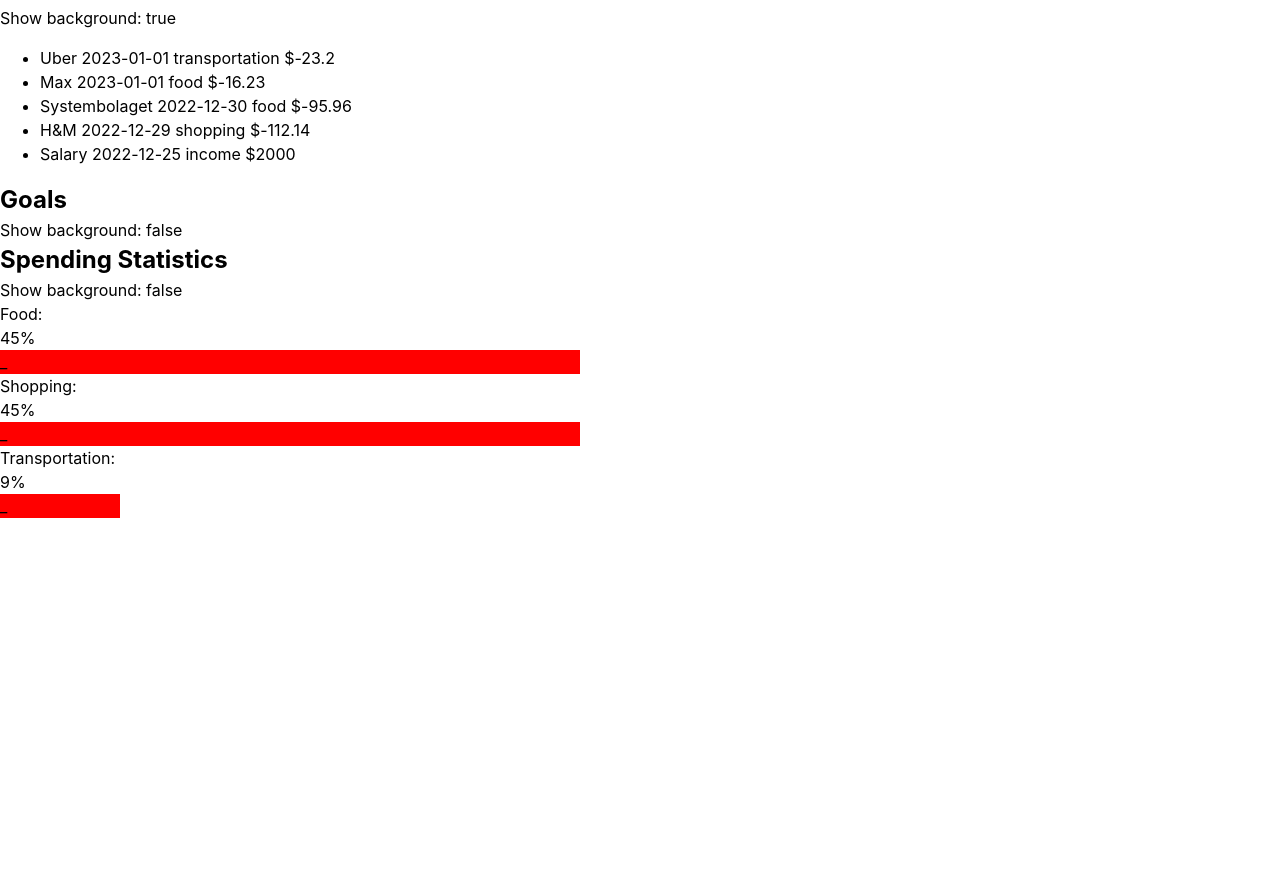
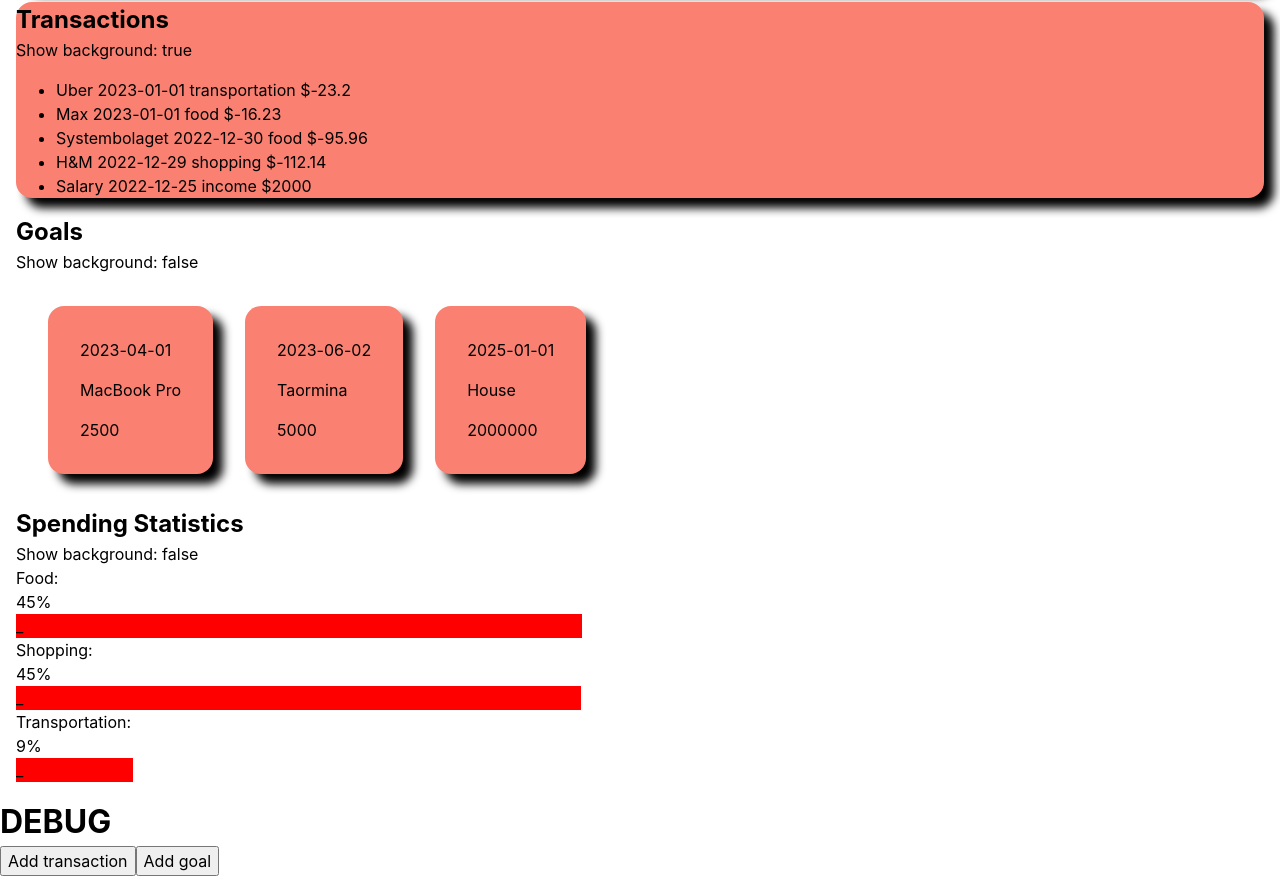
Before and after one commit to annabohlin1997/financial-dashboard, a React (Create React App) app: page / in a window 1280 px wide. Shown: the part 234-1110 px from the top of the page. Before the commit the page ends 800 px from the top, so only its background shows below. Built offline with nearby package versions, Linux system fonts and the light colour scheme.

Commit message:
more skeleton

```diff
--- a/src/App.css
+++ b/src/App.css
@@ -18,3 +18,8 @@
   --color-blue: #70a6e8;
   --color-blue--light: #e4f0ff;
 }
+
+.card-look {
+  background-color: salmon;
+  box-shadow: #000 10px 10px 10px;
+}
--- a/src/App.js
+++ b/src/App.js
@@ -1,7 +1,8 @@
 import { useState } from "react";
 import "./App.css";
 import Cards from "./components/Cards";
-import Module from "./components/Module";
+import GoalsWrapper from "./components/GoalsWrapper";
+import ModuleWrapper from "./components/ModuleWrapper";
 import SpendingStatistics from "./components/SpendingStatistics";
 import Transactions from "./components/Transactions";
 
@@ -63,21 +64,53 @@ const dummyGoals = [
 function App() {
   const [transactions, setTransactions] = useState(dummyTransactions);
 
-  //Should live in the goals component
+  //Should (maybe?!) live in the goals component
   const [goals, setGoals] = useState(dummyGoals);
 
   return (
     <div className="App">
-      <Module title="Cards">
+      <ModuleWrapper title="Cards">
         <Cards transactions={transactions} />
-      </Module>
-      <Module title="Transactions">
+      </ModuleWrapper>
+      <ModuleWrapper title="Transactions">
         <Transactions transactions={transactions} />
-      </Module>
-      <Module title="Goals" showBackground={false}></Module>
-      <Module title="Spending Statistics" showBackground={false}>
+      </ModuleWrapper>
+      <ModuleWrapper title="Goals" showBackground={false}>
+        <GoalsWrapper goals={goals} />
+      </ModuleWrapper>
+      <ModuleWrapper title="Spending Statistics" showBackground={false}>
         <SpendingStatistics transactions={transactions} />
-      </Module>
+      </ModuleWrapper>
+      <h1>DEBUG</h1>
+      <button
+        onClick={() =>
+          setTransactions([
+            ...transactions,
+            {
+              date: "2023-01-01",
+              name: "Uber",
+              amount: -23.2,
+              category: "transportation",
+            },
+          ])
+        }
+      >
+        Add transaction
+      </button>
+      <button
+        onClick={() =>
+          setGoals([
+            ...goals,
+            {
+              date: "2023-04-01",
+              name: "MacBook Pro",
+              amount: 2500,
+            },
+          ])
+        }
+      >
+        Add goal
+      </button>
     </div>
   );
 }
--- a/src/components/Cards.js
+++ b/src/components/Cards.js
@@ -8,9 +8,11 @@ const Cards = ({ transactions }) => {
     .filter((transaction) => transaction.amount > 0)
     .reduce((sum, transaction) => sum + transaction.amount, 0);
 
-  const expenses = transactions
-    .filter((transaction) => transaction.amount > 0)
-    .reduce((sum, transaction) => sum + transaction.amount, 0);
+  const expenses = Math.abs(
+    transactions
+      .filter((transaction) => transaction.amount < 0)
+      .reduce((sum, transaction) => sum + transaction.amount, 0)
+  );
 
   return (
     <div>
--- /dev/null
+++ b/src/components/Goal.js
@@ -0,0 +1,13 @@
+import "../styles/Goal.css";
+
+const Goal = ({ goal }) => {
+  return (
+    <div className="goal card-look">
+      <p>{goal.date}</p>
+      <p>{goal.name}</p>
+      <p>{goal.amount}</p>
+    </div>
+  );
+};
+
+export default Goal;
--- /dev/null
+++ b/src/components/GoalsWrapper.js
@@ -0,0 +1,15 @@
+import "../styles/GoalsWrapper.css";
+
+import Goal from "./Goal";
+
+const GoalsWrapper = ({ goals }) => {
+  return (
+    <div className="goals-wrapper">
+      {goals.map((goal) => (
+        <Goal goal={goal} />
+      ))}
+    </div>
+  );
+};
+
+export default GoalsWrapper;
--- a/src/components/Module.js
+++ /dev/null
@@ -1,15 +0,0 @@
-const Module = ({ title, showBackground, children }) => {
-  return (
-    <div>
-      <h2>{title}</h2>
-      <p>Show background: {showBackground.toString()}</p>
-      {children}
-    </div>
-  );
-};
-
-Module.defaultProps = {
-  showBackground: true,
-};
-
-export default Module;
--- /dev/null
+++ b/src/components/ModuleWrapper.js
@@ -0,0 +1,19 @@
+import "../styles/ModuleWrapper.css";
+
+const ModuleWrapper = ({ title, showBackground, children }) => {
+  const className = `moduleWrapper ${showBackground && "card-look"}`;
+
+  return (
+    <div className={className}>
+      <h2>{title}</h2>
+      <p>Show background: {showBackground.toString()}</p>
+      {children}
+    </div>
+  );
+};
+
+ModuleWrapper.defaultProps = {
+  showBackground: true,
+};
+
+export default ModuleWrapper;
--- /dev/null
+++ b/src/styles/Goal.css
@@ -0,0 +1,8 @@
+.goal {
+  display: flex;
+  padding: 2rem;
+  flex-direction: column;
+  gap: 1rem;
+  border-radius: 1rem;
+  margin: 1rem;
+}
--- /dev/null
+++ b/src/styles/GoalsWrapper.css
@@ -0,0 +1,6 @@
+.goals-wrapper {
+  display: flex;
+  flex-direction: row;
+  border-radius: 1rem;
+  margin: 1rem;
+}
--- /dev/null
+++ b/src/styles/ModuleWrapper.css
@@ -0,0 +1,4 @@
+.moduleWrapper {
+  border-radius: 1rem;
+  margin: 1rem;
+}
```
